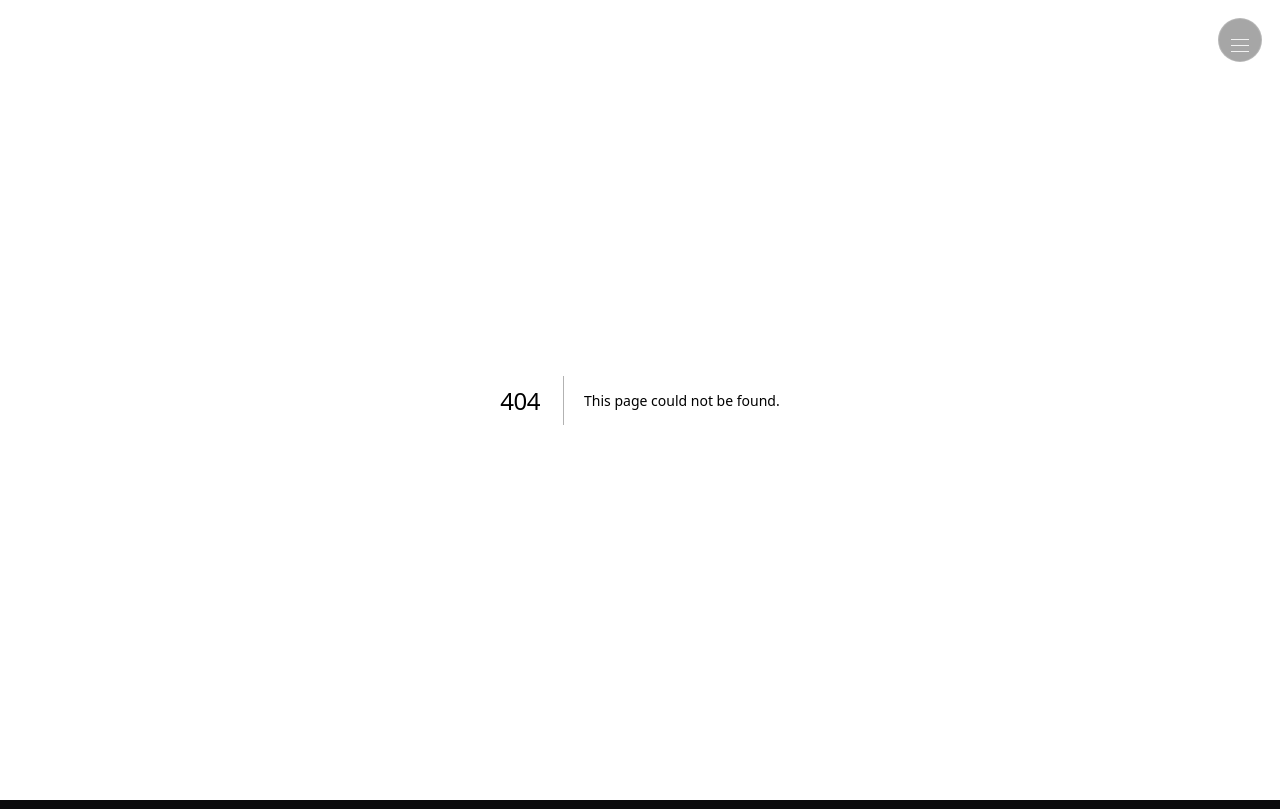
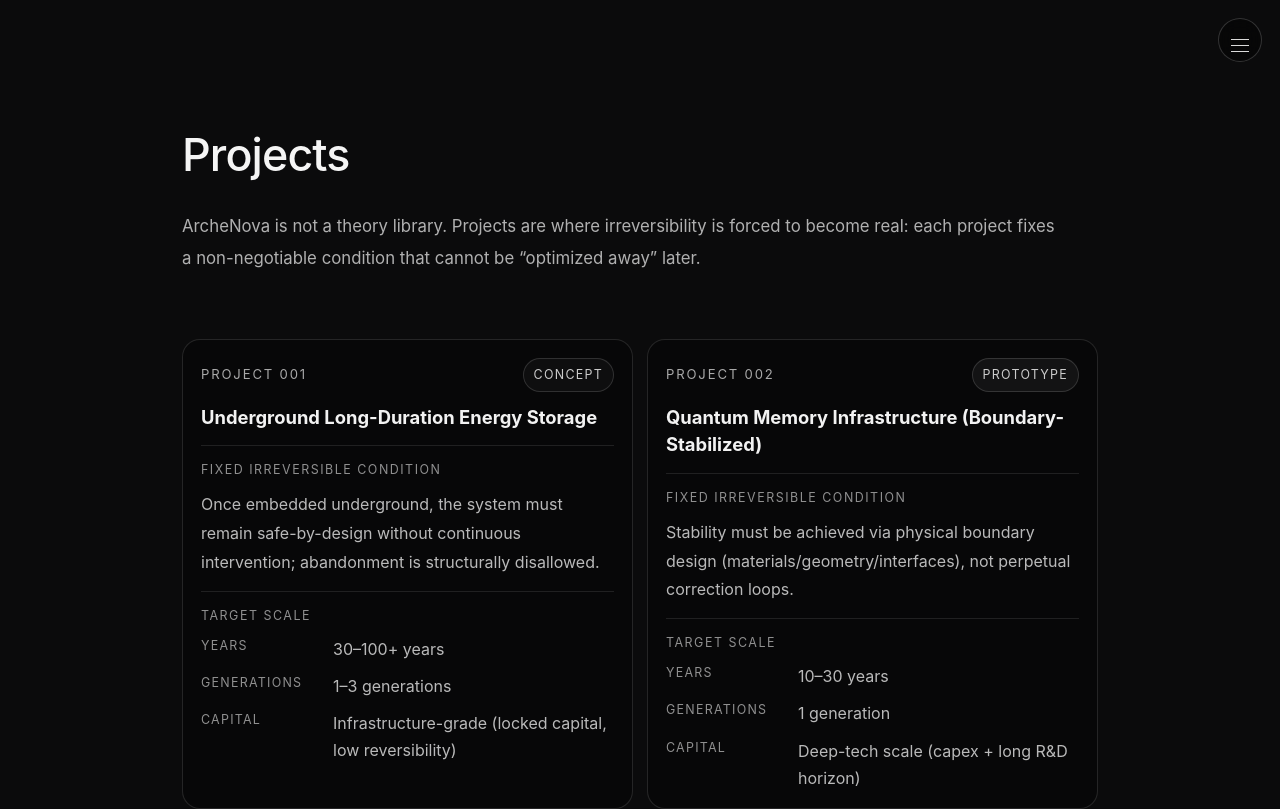
Before and after one commit to z562tbycfd-bit/archenova, a Next.js app: page /projects in a window 1280 px wide. Before the commit this address had no page. Shown: the top 809 px of the page. Built offline with nearby package versions, Linux system fonts and the light colour scheme.

Commit message:
Add Projects page and HOME gate

```diff
--- a/app/page.tsx
+++ b/app/page.tsx
@@ -35,6 +35,7 @@ export default function Home() {
   <Link href="/framework">Framework</Link>
   <Link href="/domains">Domains</Link>
   <Link href="/research">Research / Papers</Link>
+  <Link href="/projects">Projects</Link>
 </div>
     </section>
   );
--- /dev/null
+++ b/app/projects/page.tsx
@@ -0,0 +1,109 @@
+export const dynamic = "force-static";
+
+type Phase = "Concept" | "Prototype" | "Deployment";
+
+type Project = {
+  id: string;
+  title: string;
+  irreversibleCondition: string;
+  scale: {
+    years: string;
+    generations: string;
+    capital: string;
+  };
+  phase: Phase;
+};
+
+const PROJECTS: Project[] = [
+  {
+    id: "Project 001",
+    title: "Underground Long-Duration Energy Storage",
+    irreversibleCondition:
+      "Once embedded underground, the system must remain safe-by-design without continuous intervention; abandonment is structurally disallowed.",
+    scale: {
+      years: "30–100+ years",
+      generations: "1–3 generations",
+      capital: "Infrastructure-grade (locked capital, low reversibility)",
+    },
+    phase: "Concept",
+  },
+  {
+    id: "Project 002",
+    title: "Quantum Memory Infrastructure (Boundary-Stabilized)",
+    irreversibleCondition:
+      "Stability must be achieved via physical boundary design (materials/geometry/interfaces), not perpetual correction loops.",
+    scale: {
+      years: "10–30 years",
+      generations: "1 generation",
+      capital: "Deep-tech scale (capex + long R&D horizon)",
+    },
+    phase: "Prototype",
+  },
+  {
+    id: "Project 003",
+    title: "Irreversible Responsibility Contracts (Institutional Layer)",
+    irreversibleCondition:
+      "Accountability cannot be diluted or delegated; exit routes are removed by contractual and institutional structure.",
+    scale: {
+      years: "10–50 years",
+      generations: "1–2 generations",
+      capital: "Capital governance (commitment > liquidity)",
+    },
+    phase: "Concept",
+  },
+];
+
+function PhaseBadge({ phase }: { phase: Phase }) {
+  return <span className={`pj-badge pj-${phase.toLowerCase()}`}>{phase}</span>;
+}
+
+export default function ProjectsPage() {
+  return (
+    <main className="projects">
+      <header className="projects-head">
+        <h1>Projects</h1>
+        <p className="projects-lead">
+          ArcheNova is not a theory library. Projects are where irreversibility
+          is forced to become real: each project fixes a non-negotiable condition
+          that cannot be “optimized away” later.
+        </p>
+      </header>
+
+      <section className="pj-grid" aria-label="ArcheNova projects list">
+        {PROJECTS.map((p) => (
+          <article key={p.id} className="pj-card">
+            <div className="pj-top">
+              <div className="pj-id">{p.id}</div>
+              <PhaseBadge phase={p.phase} />
+            </div>
+
+            <h2 className="pj-title">{p.title}</h2>
+
+            <div className="pj-block">
+              <div className="pj-k">Fixed Irreversible Condition</div>
+              <div className="pj-v">{p.irreversibleCondition}</div>
+            </div>
+
+            <div className="pj-block">
+              <div className="pj-k">Target Scale</div>
+              <div className="pj-scale">
+                <div className="pj-scale-row">
+                  <span className="pj-skey">Years</span>
+                  <span className="pj-sval">{p.scale.years}</span>
+                </div>
+                <div className="pj-scale-row">
+                  <span className="pj-skey">Generations</span>
+                  <span className="pj-sval">{p.scale.generations}</span>
+                </div>
+                <div className="pj-scale-row">
+                  <span className="pj-skey">Capital</span>
+                  <span className="pj-sval">{p.scale.capital}</span>
+                </div>
+              </div>
+            </div>
+          </article>
+        ))}
+      </section>
+    </main>
+  );
+}
--- a/styles/globals.css
+++ b/styles/globals.css
@@ -1175,3 +1175,130 @@ nav {
     grid-template-columns: 180px minmax(0, 1fr);
   }
 }
+/* =========================
+   Projects
+   ========================= */
+.projects {
+  max-width: 980px;
+  margin: 0 auto;
+  padding: 120px 32px;
+}
+
+.projects-head h1 {
+  font-size: 2.8rem;
+  margin: 0 0 1.2rem;
+}
+
+.projects-lead {
+  color: rgba(255, 255, 255, 0.68);
+  font-size: 1.05rem;
+  line-height: 1.9;
+  max-width: 880px;
+}
+
+.pj-grid {
+  margin-top: 64px;
+  display: grid;
+  grid-template-columns: repeat(auto-fit, minmax(300px, 1fr));
+  gap: 14px;
+}
+
+.pj-card {
+  border-radius: 18px;
+  border: 1px solid rgba(255, 255, 255, 0.12);
+  background: rgba(0, 0, 0, 0.32);
+  padding: 18px 18px 16px;
+}
+
+.pj-top {
+  display: flex;
+  align-items: center;
+  justify-content: space-between;
+  gap: 12px;
+  margin-bottom: 12px;
+}
+
+.pj-id {
+  font-size: 0.82rem;
+  letter-spacing: 0.14em;
+  text-transform: uppercase;
+  color: rgba(255, 255, 255, 0.65);
+}
+
+.pj-badge {
+  font-size: 0.78rem;
+  letter-spacing: 0.10em;
+  text-transform: uppercase;
+  padding: 6px 10px;
+  border-radius: 999px;
+  border: 1px solid rgba(255, 255, 255, 0.14);
+  color: rgba(255, 255, 255, 0.78);
+}
+
+/* フェーズごとの微差（色指定は避けつつ濃淡で区別） */
+.pj-concept { background: rgba(255, 255, 255, 0.03); }
+.pj-prototype { background: rgba(255, 255, 255, 0.05); }
+.pj-deployment { background: rgba(255, 255, 255, 0.07); }
+
+.pj-title {
+  font-size: 1.15rem;
+  line-height: 1.5;
+  margin: 0 0 14px;
+  color: rgba(255, 255, 255, 0.95);
+}
+
+.pj-block {
+  margin-top: 14px;
+  border-top: 1px solid rgba(255, 255, 255, 0.10);
+  padding-top: 14px;
+}
+
+.pj-k {
+  font-size: 0.78rem;
+  letter-spacing: 0.12em;
+  text-transform: uppercase;
+  color: rgba(255, 255, 255, 0.55);
+  margin-bottom: 10px;
+}
+
+.pj-v {
+  color: rgba(255, 255, 255, 0.72);
+  line-height: 1.8;
+  overflow-wrap: break-word;
+}
+
+.pj-scale {
+  display: grid;
+  gap: 10px;
+}
+
+.pj-scale-row {
+  display: grid;
+  grid-template-columns: 120px minmax(0, 1fr);
+  gap: 12px;
+}
+
+.pj-skey {
+  color: rgba(255, 255, 255, 0.55);
+  letter-spacing: 0.10em;
+  text-transform: uppercase;
+  font-size: 0.78rem;
+}
+
+.pj-sval {
+  color: rgba(255, 255, 255, 0.72);
+  line-height: 1.7;
+  overflow-wrap: break-word;
+}
+
+@media (max-width: 768px) {
+  .projects {
+    padding: 92px 20px;
+  }
+  .projects-head h1 {
+    font-size: 2.2rem;
+  }
+  .pj-scale-row {
+    grid-template-columns: 1fr;
+  }
+}
```
